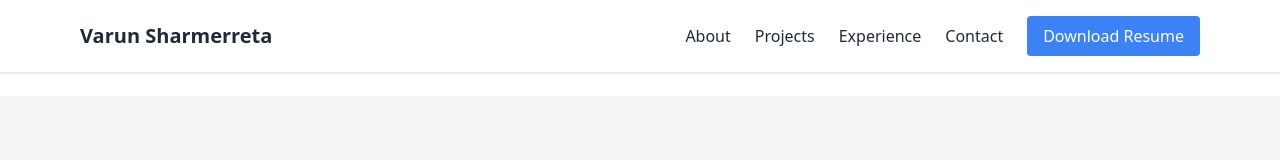
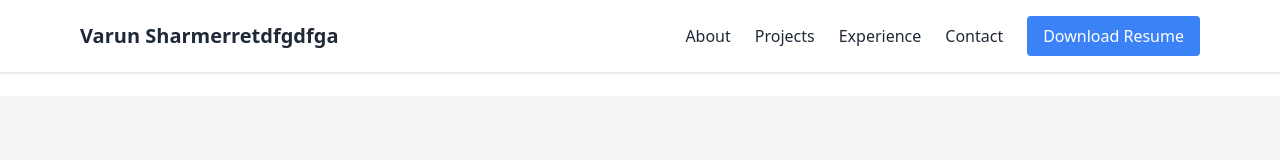
Before and after one commit to Varunsharma2k1/Portfolio, a React (Vite) app: page / in a window 1280 px wide. Shown: the top 160 px of the page. Built offline with nearby package versions, Linux system fonts and the light colour scheme.

Commit message:
update name

```diff
--- a/src/App.tsx
+++ b/src/App.tsx
@@ -42,7 +42,7 @@
       {/* Navbar */}
       <nav className="fixed w-full bg-white shadow z-50">
         <div className="max-w-6xl mx-auto px-4 py-4 flex justify-between items-center">
-          <h1 className="text-xl font-bold">Varun Sharmerreta</h1>
+          <h1 className="text-xl font-bold">Varun Sharmerretdfgdfga</h1>
           <div className="md:hidden">
             <button
               onClick={() => setMenuOpen(!menuOpen)}
```
